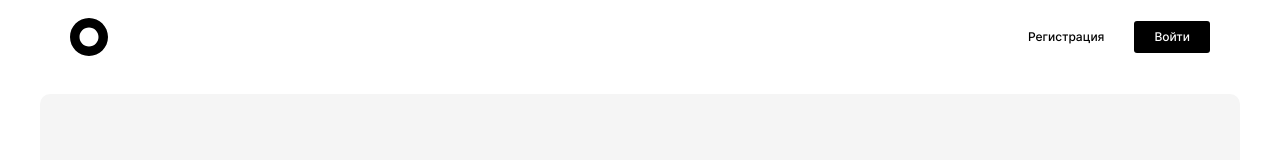
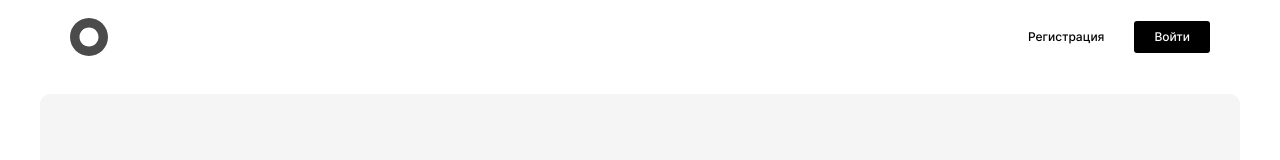
Before and after one commit to tatiana-dorokhova/movies-explorer-frontend, a React (Create React App) app: page / in a window 1280 px wide. In both pictures the pointer is over the link 89 px from the left and 37 px from the top of the page. Shown: the top 160 px of the page. Built offline with nearby package versions, Linux system fonts and the light colour scheme.

Commit message:
hover to headerLogo added

```diff
--- a/src/components/HeaderLogo/HeaderLogo.css
+++ b/src/components/HeaderLogo/HeaderLogo.css
@@ -5,4 +5,10 @@
   background-repeat: no-repeat;
   grid-area: logo;
   justify-self: left;
+  transition: opacity 0.3s ease-out;
 }
+
+.header__logo:hover {
+  opacity: 0.7;
+  cursor: pointer;
+}
```
